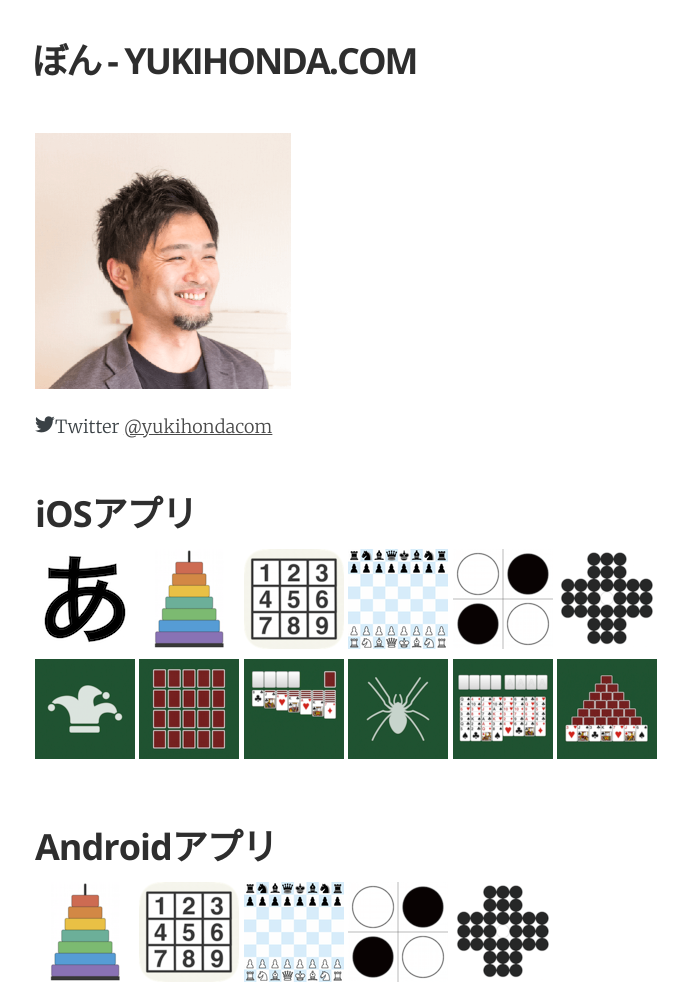
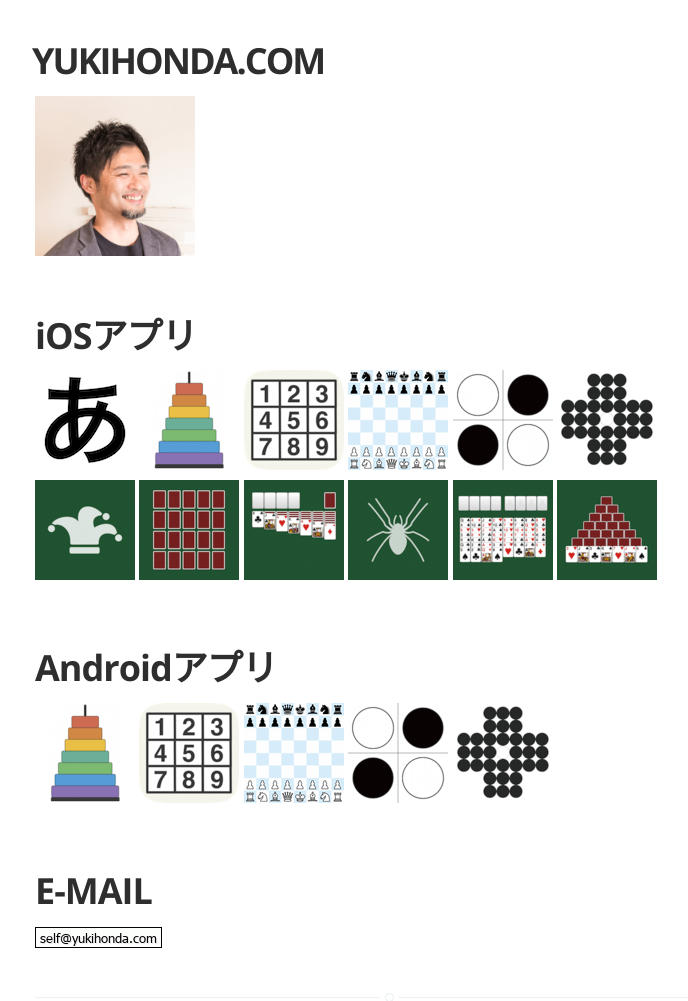
Before and after one commit to yukihondacom/yukihondacom.github.io, a plain HTML site: page index.html in a window 1280 px wide. Shown: the top 1001 px of the page, without its empty margins (250-938 px from the left). Drawn offline with nearby package versions, Linux system fonts and the light colour scheme.

Commit message:
update contact

```diff
--- a/index.html
+++ b/index.html
@@ -19,14 +19,11 @@
 
 <main class="content" role="main">
   <article class="post">
-    <h1 class="post-title">ぼん - YUKIHONDA.COM</h1>
+    <h1 class="post-title">YUKIHONDA.COM</h1>
     <section>
 
-    <hr style="border: none;" />
-
     <div class="profile">
-      <h2><img src="./assets/images/profile.png" alt="AuthorImage" style="width: 256px; height: 256px;" /></h2>
-      <icon class="icon-twitter" />Twitter&nbsp;<a href="https://twitter.com/yukihondacom/">@yukihondacom</a>
+      <h2><img src="./assets/images/profile.png" alt="AuthorImage" style="width: 160px; height: 160px;" /></h2>
     </div>
 
     <hr style="border: none;" />
@@ -60,6 +57,12 @@
       <a href="https://play.google.com/store/apps/details?id=com.yukihonda.pegsolitaire" target="_blank"><img style="display:inline-block;" src="./assets/images/apps/pegsolitaire.png" alt="pegsolitaire" title="ペグソリティア" /></a>
     </p>
 
+    <hr style="border: none;" />
+
+    <h2>E-MAIL</h2>
+
+    <img src="./assets/images/mail.png" alt="Mail" />
+
     </section>
   </article>
 </main>
```
Also changed, not shown: assets/images/mail.png (added).
